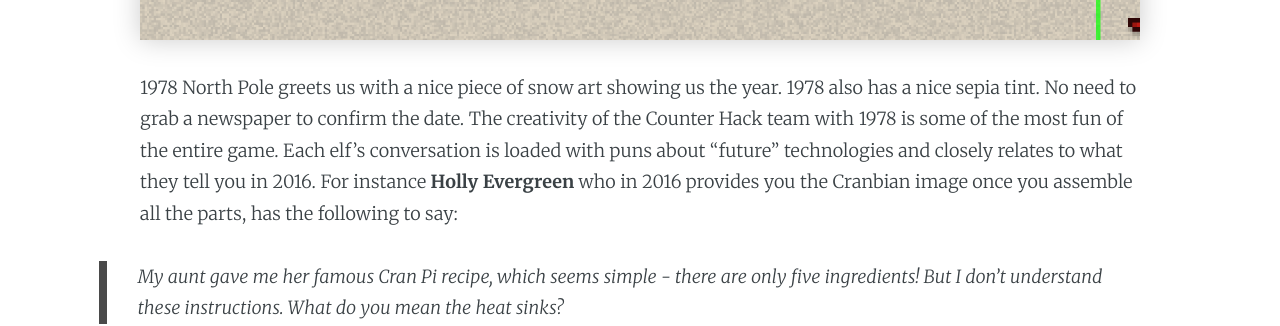
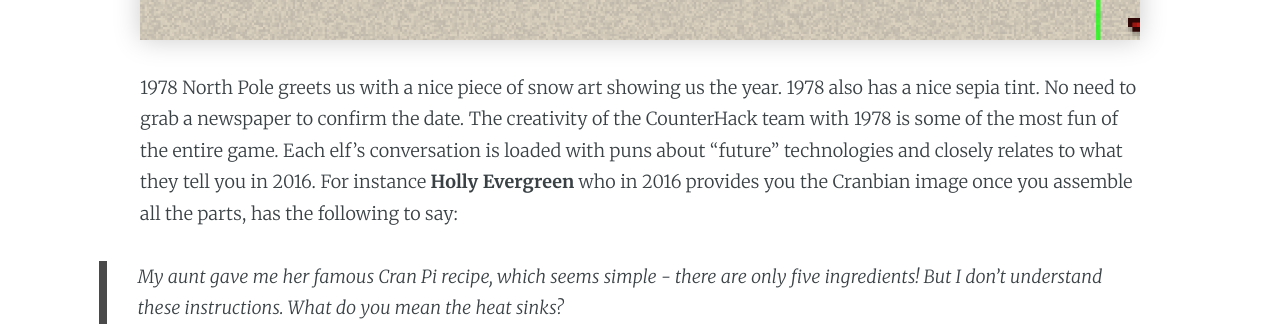
Before and after one commit to wcmoody/cvblog, a Jekyll site: the page built from _posts/2016-12-30-holiday-hack-challenge-writeup.markdown, in a window 1280 px wide and 900 px high, scrolled down 39358 px. Shown: the part 184-510 px from the top of the window. Built offline with Jekyll 4.4.1, drawn with Linux system fonts in a browser that asks for light colours; comment, search, counter and statistics services are not loaded; some of the changed text lies outside the part shown.

Commit message:
spelling mistakes

```diff
--- a/_posts/2016-12-30-holiday-hack-challenge-writeup.markdown
+++ b/_posts/2016-12-30-holiday-hack-challenge-writeup.markdown
@@ -5,7 +5,7 @@
 disqus: true
 ---
 
-The great folks at SANS and Counter Hack have brought us another adventure in the land of Josh and Jessica Dosis. This years challenge is called Santa's Business Card. The game can be found [here](http://holidayhackchallenge.com). After saving the world from the nefarious plot of the ATNA Corporation last year, siblings Josh and Jessica find themselves in a pickle when Santa gets kidnapped from there house on Christmas Eve. All that is left is Santa's business card. Its up to us to help the Dosis kids save Christmas (again...).
+The great folks at SANS and CounterHack have brought us another adventure in the land of Josh and Jessica Dosis. This years challenge is called Santa's Business Card. The game can be found [here](http://holidayhackchallenge.com). After saving the world from the nefarious plot of the ATNA Corporation last year, siblings Josh and Jessica find themselves in a pickle when Santa gets kidnapped from there house on Christmas Eve. All that is left is Santa's business card. Its up to us to help the Dosis kids save Christmas (again...).
 
 ### Part 1: A Most Curious Business Card
 
@@ -97,7 +97,7 @@
 
 We now enter the game world of the Dosis home. We find Josh and Jessica as we left them last year (maybe a pixel or two taller!). We see the business card, a destroyed Christmas tree, and Santa's bag with a glittering opening. Entering the bag, we are transported to the North Pole.
 
-This 8-bit wonderland is even better than last years environment. We are able to explore all around the north pole meeting other players, non-player characters, and even some real Counter Hack personalities (like the Real Ed Skodius.)
+This 8-bit wonderland is even better than last years environment. We are able to explore all around the north pole meeting other players, non-player characters, and even some real CounterHack personalities (like the Real Ed Skodius.)
 
 For Part 2, we have to answer the following questions about the APK file found in the zip file from Part 1.
 
@@ -308,7 +308,7 @@
 
 #### Open all the Terminal Doors throughout the North Pole
 
-The terminal doors were a nice way of adding some actual hacking inside the game environment. Last year, you played in the game world but only to unlock achievements, retrieve files and get some hints from SANS / Counter Hack personalities. I really liked this addition and they were critical to answer all of the questions in the second half of Part 3.
+The terminal doors were a nice way of adding some actual hacking inside the game environment. Last year, you played in the game world but only to unlock achievements, retrieve files and get some hints from SANS / CounterHack personalities. I really liked this addition and they were critical to answer all of the questions in the second half of Part 3.
 
 The doors are marked with a little cranberry icon but during December they were hard to see because of the crowd of players at each panel. Another way to know a panel was near by was trying to access a door and seeing the password panel below. Once you access the panel with your Cranberry Pi, you are presented with a pop up terminal window in a very limited Linux environment.
 
@@ -401,7 +401,7 @@
 
 ![WarGames Blooper](/assets/images/holidayhack2016/wargames_blooper.png)
 
-The problem with this shot is that its a blooper. When David Lightman (Broderick) first enters the response to the account removal question, he correctly spells mistakes but above, you see it is missing the e and period. Very ironic that the **mistake** was on *mistake*. I would not have put it past the folks at Counter Hack to either only except this response or at least acknowledge it with another Easter Egg.
+The problem with this shot is that its a blooper. When David Lightman (Broderick) first enters the response to the account removal question, he correctly spells mistakes but above, you see it is missing the e and period. Very ironic that the **mistake** was on *mistake*. I would not have put it past the folks at CounterHack to either only except this response or at least acknowledge it with another Easter Egg.
 
 The terminal door is the one on the train in the east wing of the workshop. This is the same location where Shinny Upatree gave us the hint about using JadX on the APK file.
 
@@ -437,7 +437,7 @@
 
 ![1978](/assets/images/holidayhack2016/1978.png)
 
-1978 North Pole greets us with a nice piece of snow art showing us the year. 1978 also has a nice sepia tint. No need to grab a newspaper to confirm the date. The creativity of the Counter Hack team with 1978 is some of the most fun of the entire game. Each elf's conversation is loaded with puns about "future" technologies and closely relates to what they tell you in 2016. For instance **Holly Evergreen** who in 2016 provides you the Cranbian image once you assemble all the parts, has the following to say:
+1978 North Pole greets us with a nice piece of snow art showing us the year. 1978 also has a nice sepia tint. No need to grab a newspaper to confirm the date. The creativity of the CounterHack team with 1978 is some of the most fun of the entire game. Each elf's conversation is loaded with puns about "future" technologies and closely relates to what they tell you in 2016. For instance **Holly Evergreen** who in 2016 provides you the Cranbian image once you assemble all the parts, has the following to say:
 
 >>My aunt gave me her famous Cran Pi recipe, which seems simple - there are only five ingredients! But I don't understand these instructions. What do you mean the heat sinks?
 
```
Also changed, not shown: other parts of _posts/2016-12-30-holiday-hack-challenge-writeup.markdown (+1 -1 lines).
